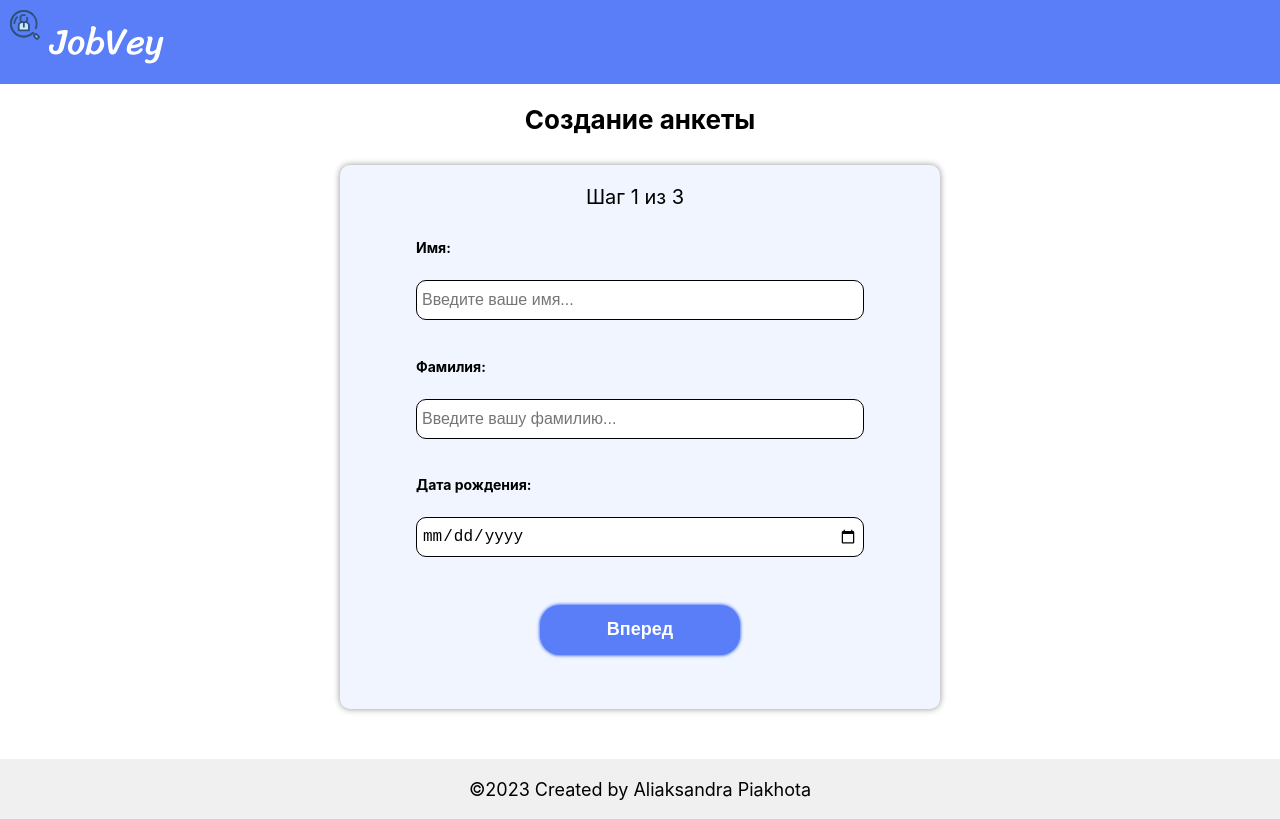
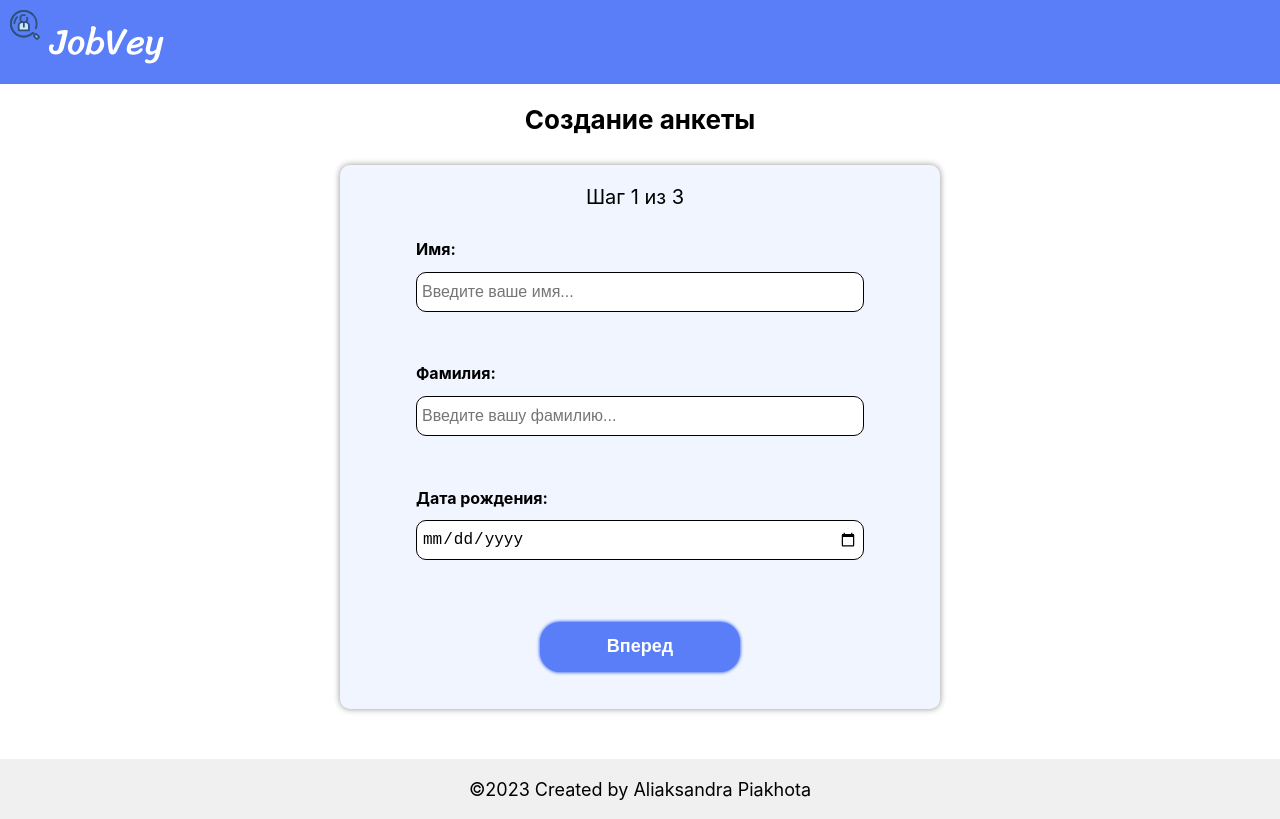
Before and after one commit to takeAmoment/andersen-react-hw, a React (Create React App) app in the folder my-app/: page / in a window 1280 px wide. Built offline with nearby package versions, Linux system fonts and the light colour scheme.

Commit message:
feat: add error text in inputField

```diff
--- a/my-app/src/components/InputField/InputField.jsx
+++ b/my-app/src/components/InputField/InputField.jsx
@@ -4,7 +4,7 @@ import styles from './InputField.module.css';
 
 export class InputField extends Component {
   render() {
-    const { item, handleChange, value, classname } = this.props;
+    const { item, handleChange, value, classname, error, isFormValid } = this.props;
 
     return (
       <div
@@ -20,6 +20,7 @@ export class InputField extends Component {
         ) : (
           <Textarea item={item} handleChange={handleChange} value={value} />
         )}
+        <p className={styles.field__error}>{!isFormValid ? error : ''}</p>
       </div>
     );
   }
--- a/my-app/src/components/InputField/InputField.module.css
+++ b/my-app/src/components/InputField/InputField.module.css
@@ -1,6 +1,5 @@
 .input__field {
     display: none;
-    gap: 0.7rem;
     grid-template-rows: auto;
     padding: 1rem 0;
     width: 80%;
@@ -9,6 +8,13 @@
     display: grid;
 }
 .field__label {
+    font-size: 1.6rem;
+    font-weight: 700;
+    margin-bottom: 0.7rem;
+}
+.field__error {
+    margin-top: 0.5rem;
     font-size: 1.4rem;
-    font-weight: 700;
+    color: red;
+    height: 1.5rem;
 }
```
